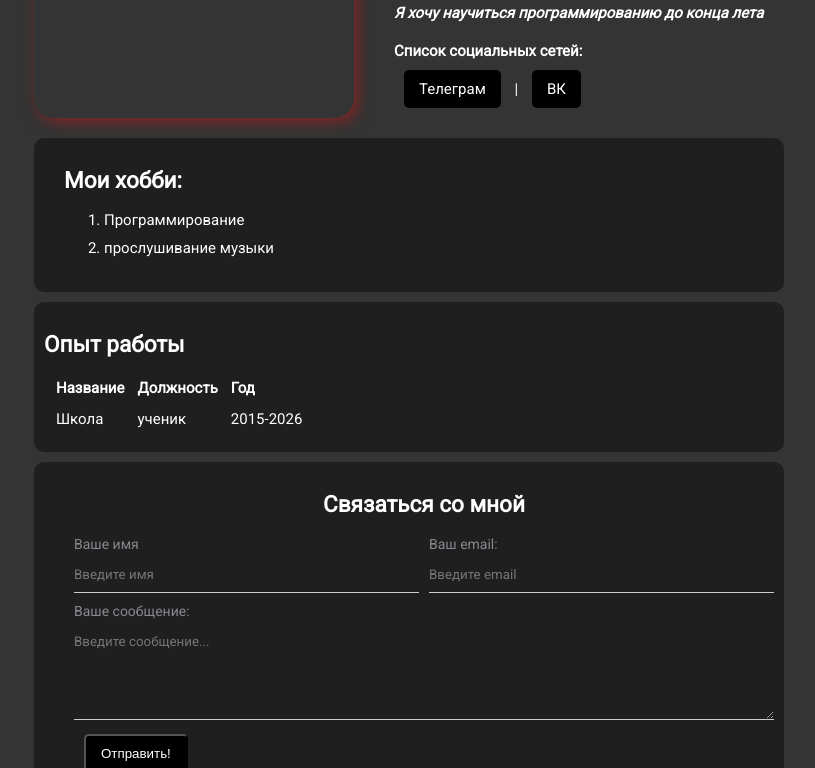
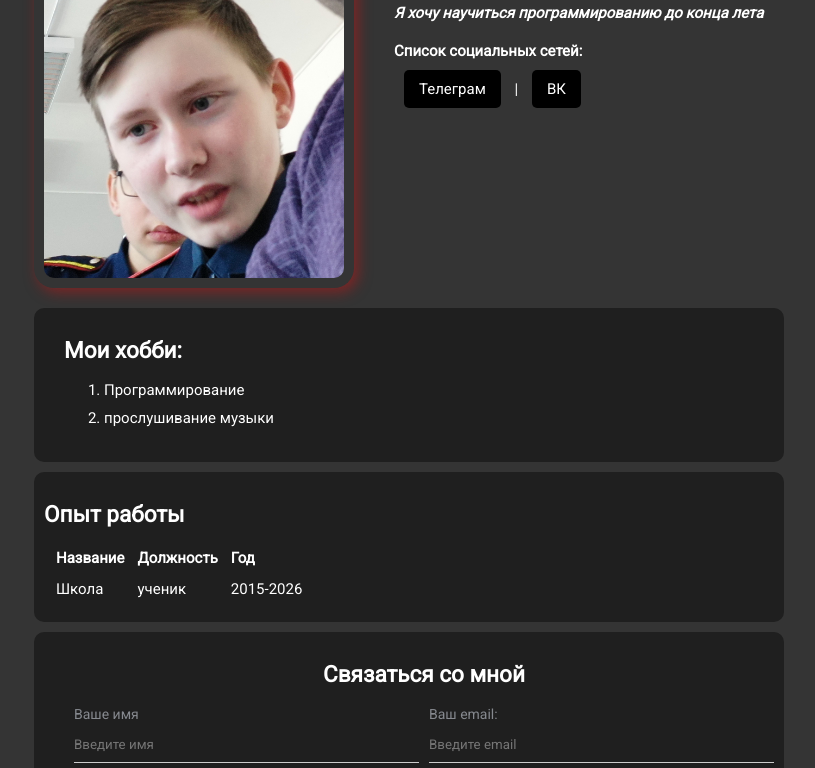
Before and after one commit to Artem8745/School, a plain HTML site: page index.html in a window 1280 px wide. Shown: the part 101-869 px from the top of the page, without its empty margins (231-1046 px from the left). Drawn offline with Linux system fonts and the light colour scheme; the site is published under a folder, as on GitHub Pages, so addresses that start at the root find nothing.

Commit message:
Add files via upload

```diff
--- a/index.html
+++ b/index.html
@@ -12,7 +12,7 @@
 <body>
     <div class="container">
         <div class="info">
-            <img src="/img/profel.jpg" alt="Лаптев Артём">
+            <img src="./img/profel.jpg" alt="Лаптев Артём">
             <div class="info-text">
                 <h1>Артём Лаптев</h1>
 
```
